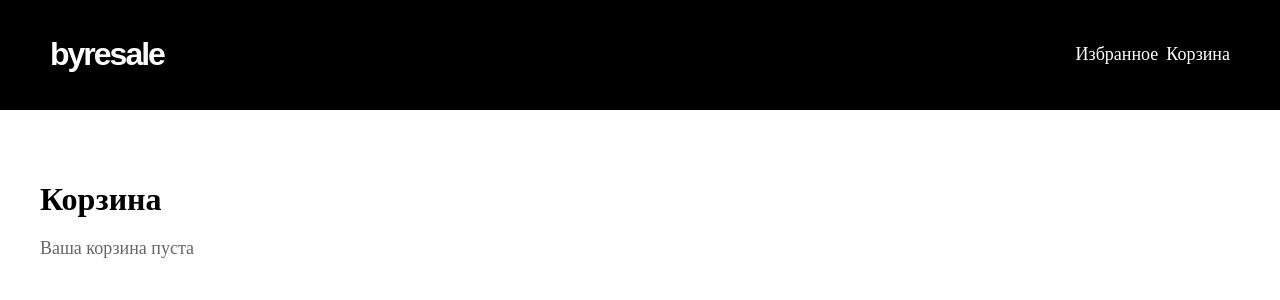
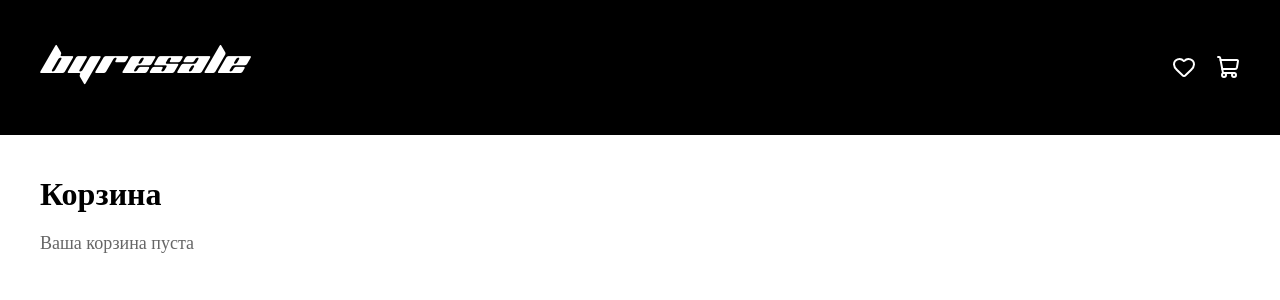
Before and after one commit to Flarence089/web-clothes-store.bel, a React (Vite) app: page /cart in a window 1280 px wide. Shown: the top 300 px of the page. Built offline with nearby package versions, Linux system fonts and the light colour scheme; a web font is replaced by a local one.

Commit message:
4.1 update

```diff
--- a/package.json
+++ b/package.json
@@ -13,6 +13,7 @@
     "@hookform/resolvers": "^5.4.0",
     "@tanstack/react-query": "^5.101.2",
     "axios": "^1.18.1",
+    "lucide-react": "^1.26.0",
     "react": "^19.2.7",
     "react-dom": "^19.2.7",
     "react-hook-form": "^7.81.0",
--- a/src/Header.tsx
+++ b/src/Header.tsx
@@ -1,34 +1,35 @@
 import React from 'react';
 import { Link } from 'react-router-dom';
 import { useFavoritesStore } from './store/useFavoritesStore';
-import {useCartStore} from './store/useCartStore'
+import { useCartStore } from './store/useCartStore';
 import styles from './styles/App.module.css';
-import './index.css'
-
+import './index.css';
+import { Heart,ShoppingCart } from 'lucide-react';
 
 const Header: React.FC = () => {
   const { favorites } = useFavoritesStore();
-  const {cart} = useCartStore();
+  const { cart } = useCartStore();
   const favoriteItems = Object.values(favorites);
+
   return (
     <header className={styles.header}>
-         <Link to = '/' className={styles.title}>
-          <h1>byresale</h1>
-          </Link>
+      <Link to='/'>
+        <h1 className={styles.title}>byresale</h1>
+      </Link>
+
       <nav className={styles.nav}>
         <Link to="/favorites" className={styles.navLink}>
-          Избранное
+          <Heart/>
           {favoriteItems.length > 0 && (
             <span className={styles.badge}>{favoriteItems.length}</span>
           )}
-        <Link to = '/cart' className={styles.navLink}>
-          Корзина
-          {Object.keys(cart).length > 0 && (
-           <span className={styles.badge}>{Object.keys(cart).length}</span>
-           )}
-          {}
         </Link>
 
+        <Link to='/cart' className={styles.navLink}>
+          <ShoppingCart/>
+          {Object.keys(cart).length > 0 && (
+            <span className={styles.badge}>{Object.keys(cart).length}</span>
+          )}
         </Link>
       </nav>
     </header>
--- a/src/index.css
+++ b/src/index.css
@@ -2,5 +2,15 @@
     font-family: 'Planet Kosmos';
     font-style: normal;
     font-weight: normal;
-    src: url('PLANK___.woff') format('woff');
+    src: url('./fonts/PLANK___.woff') format('woff');
     }
+
+
+@keyframes shadow-dance {
+    0%, 100% {
+        text-shadow: 5px 5px 0 #ff005e, 10px 10px 0 #00d4ff;
+    }
+    50% {
+        text-shadow: -5px -5px 0 #00d4ff, -10px -10px 0 #ff005e;
+    }
+}
--- a/src/styles/App.module.css
+++ b/src/styles/App.module.css
@@ -101,13 +101,12 @@ body {
   padding: 0;
 }
 
-.header{
-    background-color: black;
-    padding: 15px 50px;
-    display: flex;
-    justify-content: space-between;
-    align-items: center;
-    margin-bottom: 30px;
+.header {
+  display: flex;
+  justify-content: space-between;
+  align-items: center;
+  padding: 20px 40px;
+  background-color: black
 }
 
 .logo {
@@ -141,11 +140,25 @@ body {
 }
 .title{
   font-family: 'Planet Kosmos', sans-serif;
+  font-weight: normal;
   letter-spacing: -2px;
+  letter-spacing: 1px;
   text-transform: lowercase;
   color: #fff;
   text-decoration: none;
+  transition: all 0.3s ease-out;
 }
+
+.title:hover{
+  text-shadow:
+    3px 3px 0 #ff003c,
+    6px 6px 0 #ffeb3b,
+    9px 9px 0 #00ff73,
+    12px 12px 0 #0055ff;
+  transform: translate(-3px, -3px);
+}
+
+
 
 
 
@@ -201,3 +214,8 @@ body {
   background: none;
   border: none;
 }
+
+a {
+  text-decoration: none;
+  color:inherit;
+}
```
Also changed, not shown: 1 other file (tests, documents, lock files or other folders).
